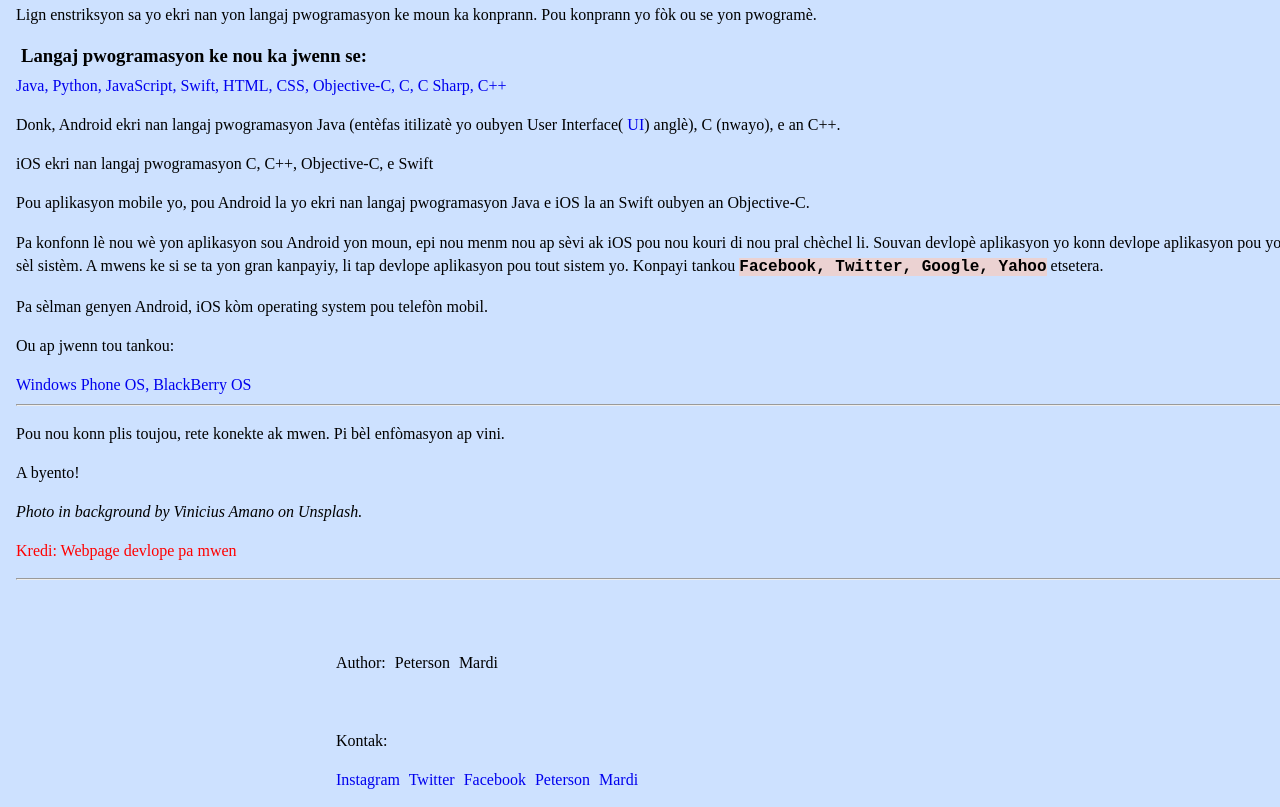
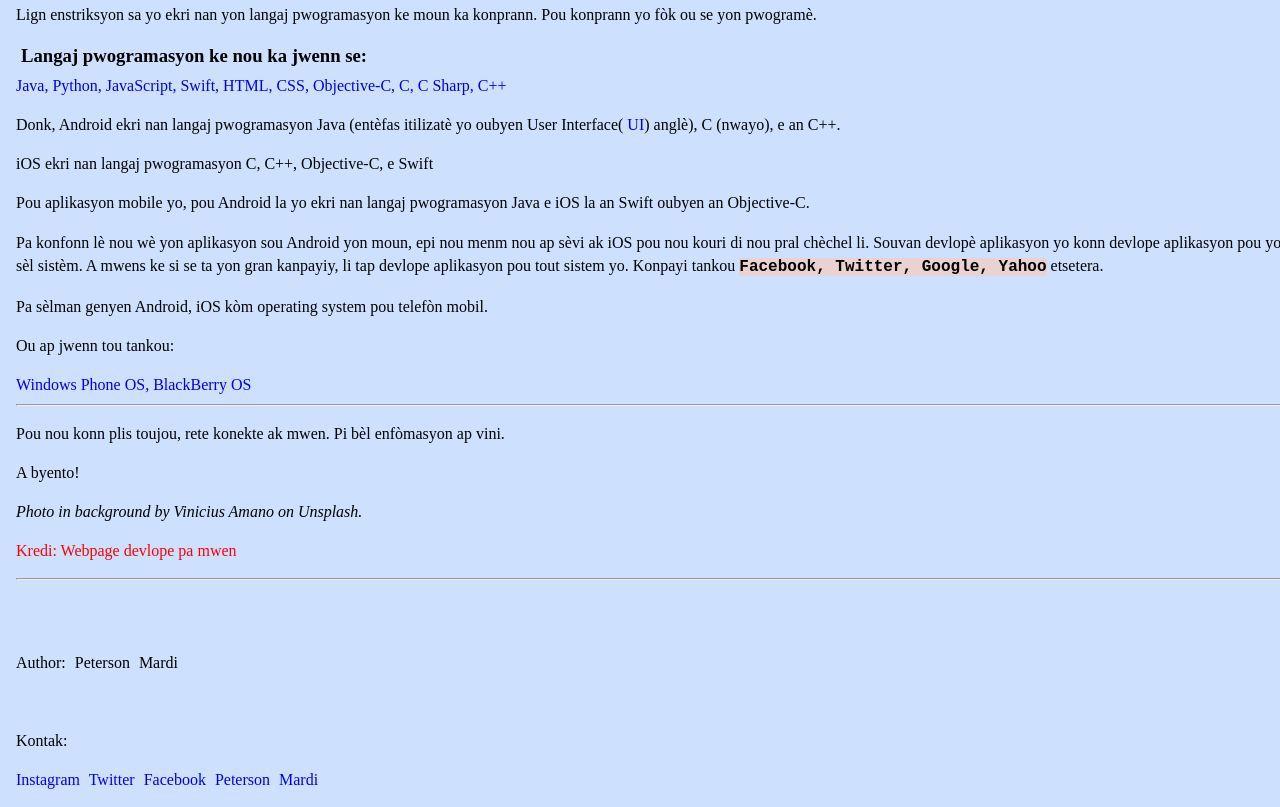
Before and after one commit to petersonmardi/saNouDweKonnen, a plain HTML site: page index.html in a window 1280 px wide. Shown: the part 1148-1955 px from the top of the page. Drawn offline with Linux system fonts and the light colour scheme; a web font is replaced by a local one.

Commit message:
Update style.css

```diff
--- a/style.css
+++ b/style.css
@@ -134,7 +134,7 @@ body {
     margin-bottom: auto;
     margin-left: auto;
     margin-right: auto;
-    width: 40em;
+    width: 100%;
     word-spacing: 5px;
 }
 
```
